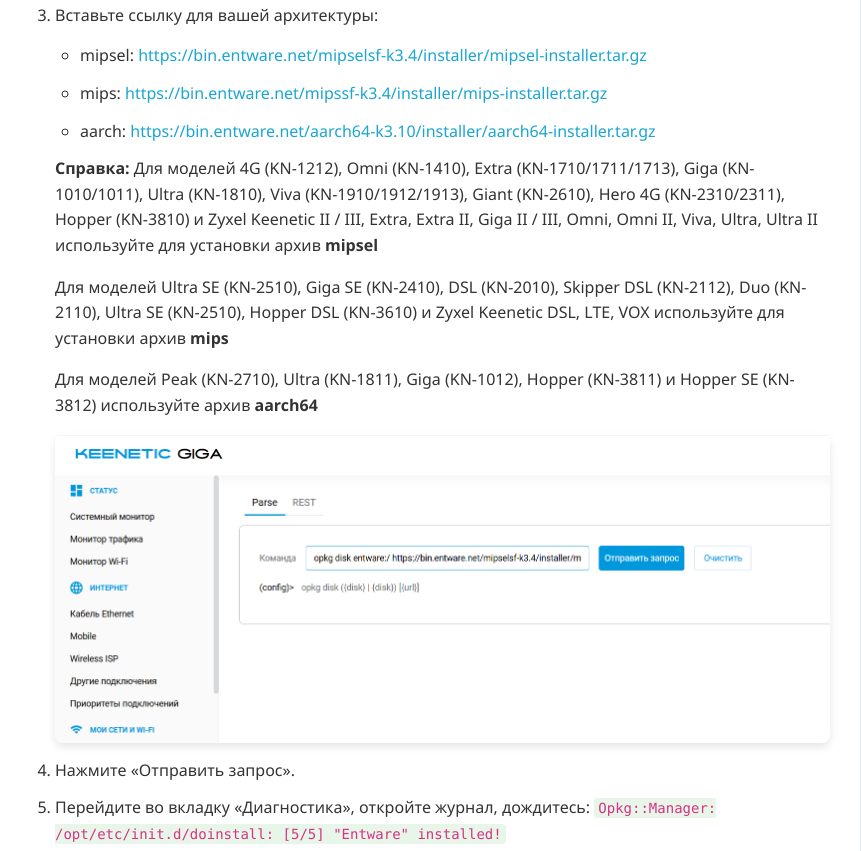
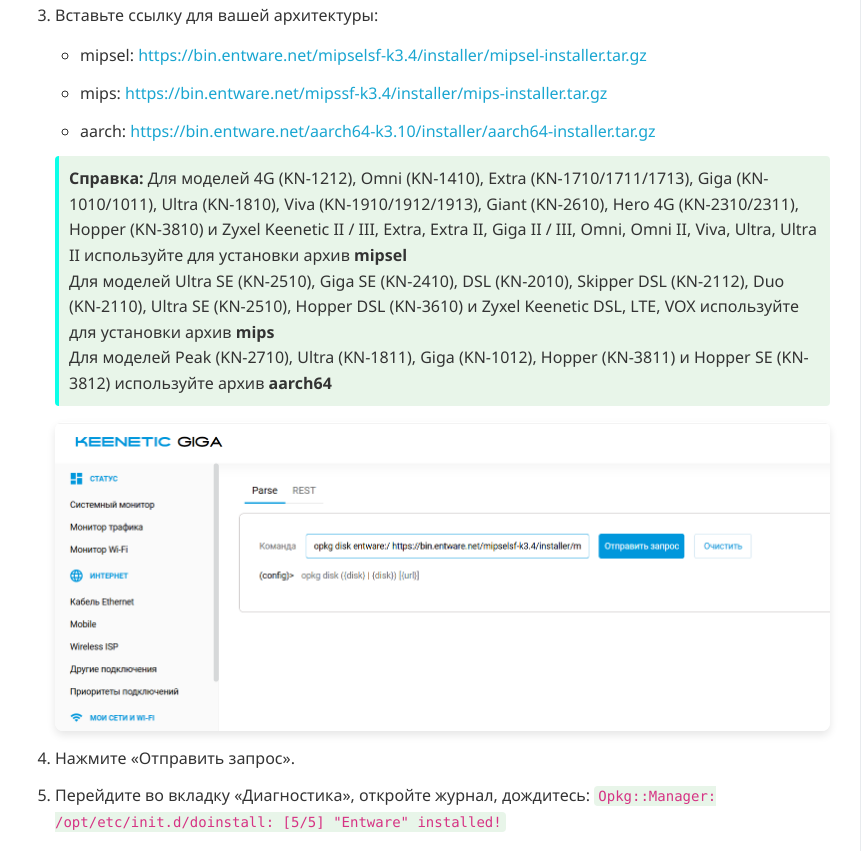
Before and after one commit to Kiarant/kiarant.github.io, a plain HTML site: page index.html in a window 1280 px wide. Shown: the part 5135-5986 px from the top of the page, without its empty margins (210-1071 px from the left). Drawn offline with nearby package versions, Linux system fonts and the light colour scheme.

Commit message:
Update index.html

```diff
--- a/index.html
+++ b/index.html
@@ -325,9 +325,11 @@ system configuration save</pre>
                         <li>mips: <a href="https://bin.entware.net/mipssf-k3.4/installer/mips-installer.tar.gz">https://bin.entware.net/mipssf-k3.4/installer/mips-installer.tar.gz</a></li>
                         <li>aarch: <a href="https://bin.entware.net/aarch64-k3.10/installer/aarch64-installer.tar.gz">https://bin.entware.net/aarch64-k3.10/installer/aarch64-installer.tar.gz</a></li>
                     </ul>
-                    <p><b>Справка:</b> Для моделей 4G (KN-1212), Omni (KN-1410), Extra (KN-1710/1711/1713), Giga (KN-1010/1011), Ultra (KN-1810), Viva (KN-1910/1912/1913), Giant (KN-2610), Hero 4G (KN-2310/2311), Hopper (KN-3810) и Zyxel Keenetic II / III, Extra, Extra II, Giga II / III, Omni, Omni II, Viva, Ultra, Ultra II используйте для установки архив <b>mipsel</b></p>
-                    <p>Для моделей Ultra SE (KN-2510), Giga SE (KN-2410), DSL (KN-2010), Skipper DSL (KN-2112), Duo (KN-2110), Ultra SE (KN-2510),  Hopper DSL (KN-3610) и Zyxel Keenetic DSL, LTE, VOX используйте для установки архив <b>mips</b></p>
-                    <p>Для моделей Peak (KN-2710), Ultra (KN-1811), Giga (KN-1012), Hopper (KN-3811) и Hopper SE (KN-3812) используйте архив <b>aarch64</b></p>
+                    <p class="highlight">
+                    <b>Справка:</b> Для моделей 4G (KN-1212), Omni (KN-1410), Extra (KN-1710/1711/1713), Giga (KN-1010/1011), Ultra (KN-1810), Viva (KN-1910/1912/1913), Giant (KN-2610), Hero 4G (KN-2310/2311), Hopper (KN-3810) и Zyxel Keenetic II / III, Extra, Extra II, Giga II / III, Omni, Omni II, Viva, Ultra, Ultra II используйте для установки архив <b>mipsel</b><br>
+                    Для моделей Ultra SE (KN-2510), Giga SE (KN-2410), DSL (KN-2010), Skipper DSL (KN-2112), Duo (KN-2110), Ultra SE (KN-2510),  Hopper DSL (KN-3610) и Zyxel Keenetic DSL, LTE, VOX используйте для установки архив <b>mips</b><br>
+                    Для моделей Peak (KN-2710), Ultra (KN-1811), Giga (KN-1012), Hopper (KN-3811) и Hopper SE (KN-3812) используйте архив <b>aarch64</b>
+                    </p>
                 </li>
                 <img src="media/image10.png" alt="Установка Entware через CLI">
                 <li>Нажмите «Отправить запрос».</li>
```
